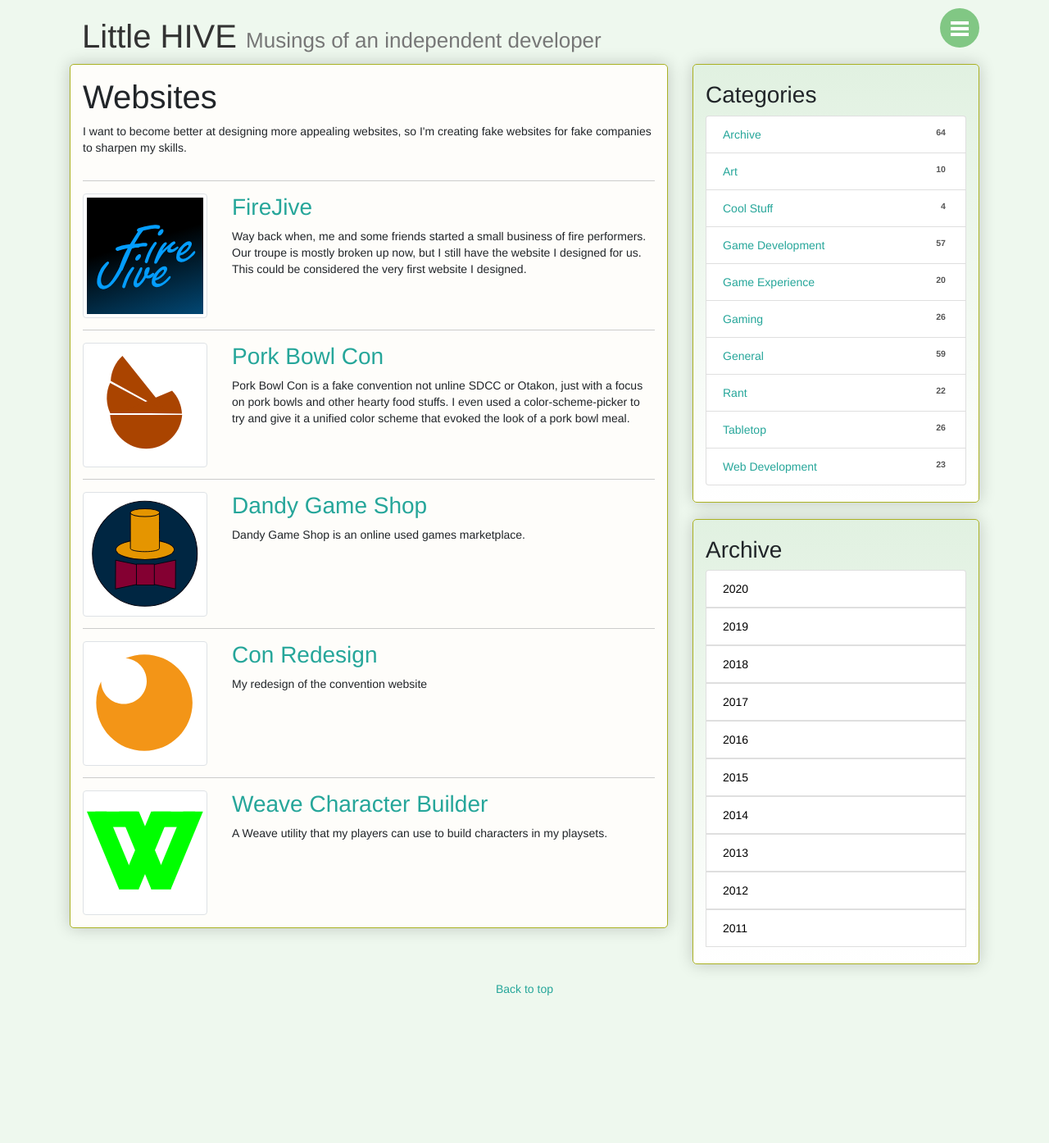
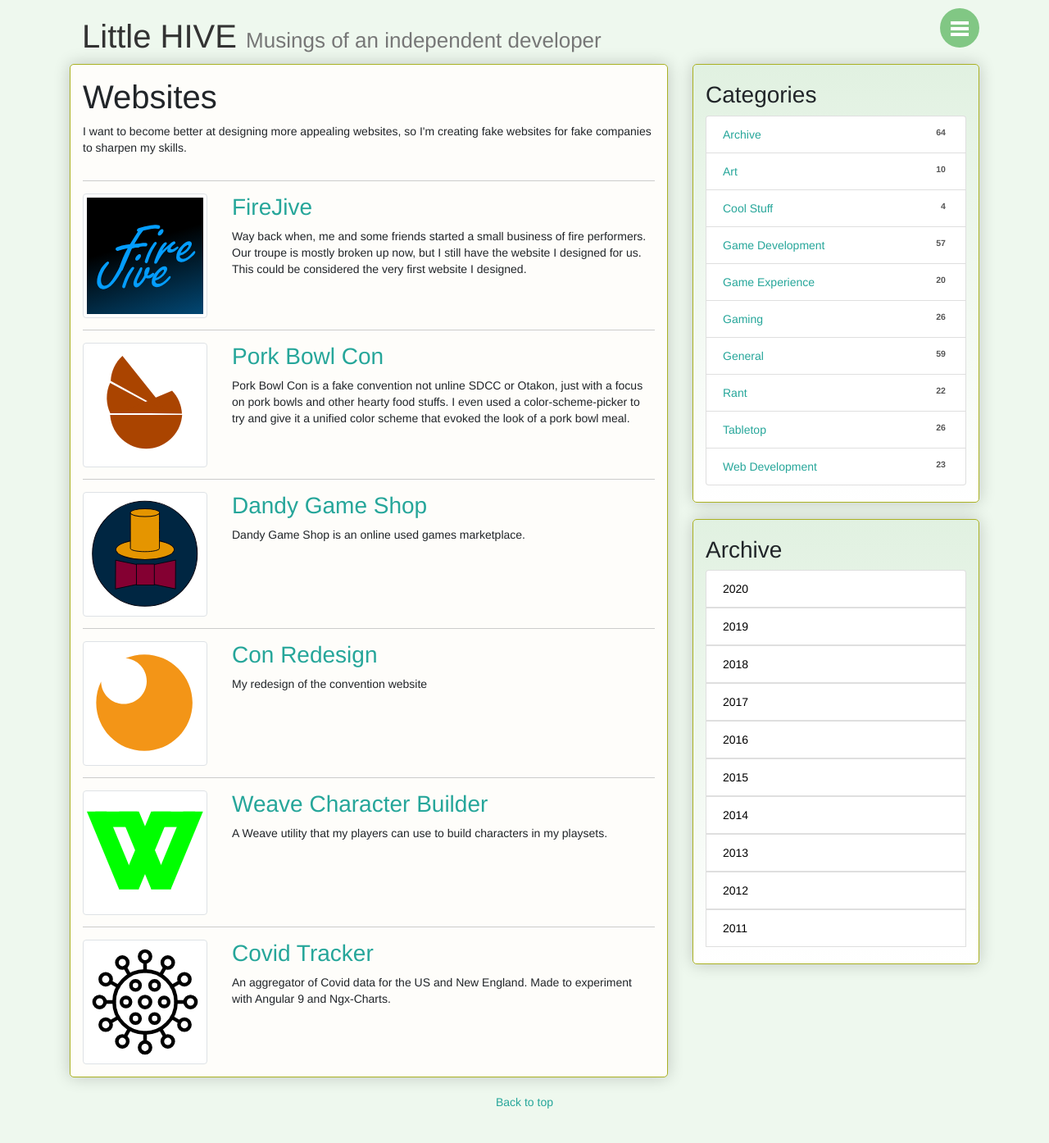
Before and after one commit to joedono/joedono.github.io, a Jekyll site: the page built from creations/websites.html, in a window 1280 px wide. Shown: the whole page at 82% size. Built offline with Jekyll 4.4.1, drawn with Linux system fonts in a browser that asks for light colours; some web fonts are replaced; before the commit the page ends 1256 px from its top, so only the background shows below that.

Commit message:
Addee covid tracker to websites

```diff
--- a/_data/projects_websites.yml
+++ b/_data/projects_websites.yml
@@ -22,3 +22,8 @@
   img: /img/projects/weave_char_builder.svg
   link: https://weave-playtest.herokuapp.com/
   summary: A Weave utility that my players can use to build characters in my playsets.
+
+- name: Covid Tracker
+  img: /img/projects/covid-tracker.svg
+  link: https://joe-covid-tracker.herokuapp.com/
+  summary: An aggregator of Covid data for the US and New England. Made to experiment with Angular 9 and Ngx-Charts.
```
Also changed, not shown: img/projects/covid-tracker.svg (added).
